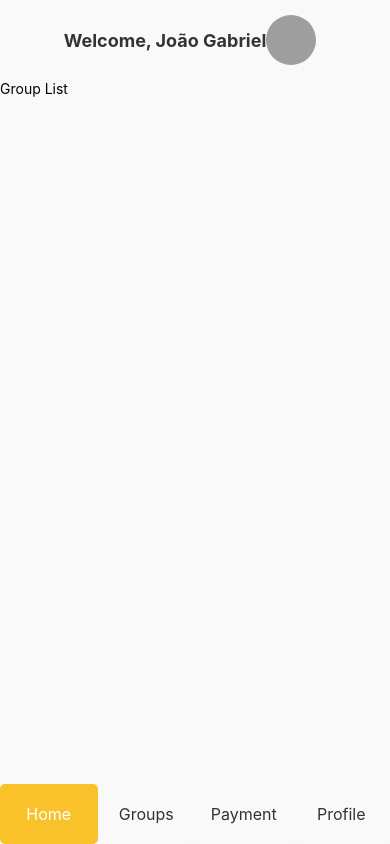
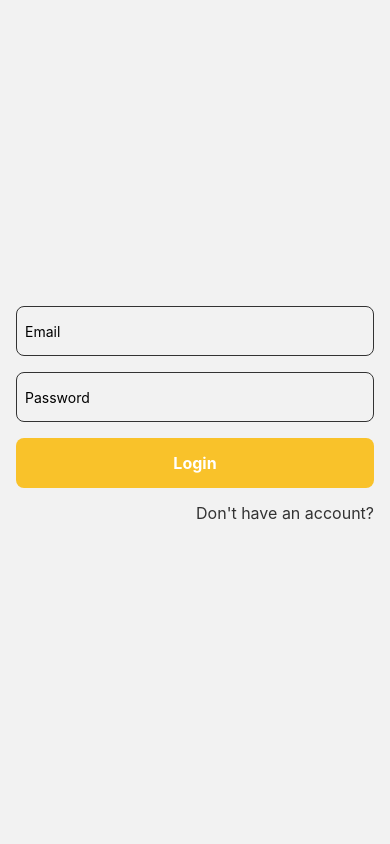
Before and after one commit to JoGabriel-Santos/gym, a React Native app in the folder client/: screen /Auth in a window 390 px wide. Built offline with nearby package versions, Linux system fonts and the light colour scheme; grey boxes are pictures that could not be loaded.

Commit message:
Implementing Authentication

```diff
--- a/client/App.js
+++ b/client/App.js
@@ -1,17 +1,51 @@
-import React from "react";
+import React, { useEffect } from "react";
 
-import { NavigationContainer } from "@react-navigation/native";
+import { NavigationContainer, useNavigation } from "@react-navigation/native";
 import { createStackNavigator } from "@react-navigation/stack";
 
+import AsyncStorage from "@react-native-async-storage/async-storage";
+
 import Home from "./src/screens/Home";
+import Auth from "./src/screens/Auth";
 
 const Stack = createStackNavigator();
 
+const getUserInfo = async () => {
+    const navigation = useNavigation();
+
+    try {
+        const userInfo = await AsyncStorage.getItem("userInfo");
+
+        if (userInfo) {
+            navigation.navigate("Home");
+
+        } else {
+            navigation.navigate("Auth");
+        }
+
+    } catch (error) {
+        console.log("Error getting user information: ", error);
+    }
+};
+
 function App() {
+    useEffect(() => {
+        const fetchUserInfo = async () => {
+            try {
+                await getUserInfo();
+
+            } catch (error) {
+                console.log("Error in fetchUserInfo: ", error);
+            }
+        };
+
+        fetchUserInfo();
+    }, []);
 
     return (
         <NavigationContainer>
             <Stack.Navigator screenOptions={{ headerShown: false }}>
+                <Stack.Screen name="Auth" component={Auth}/>
                 <Stack.Screen name="Home" component={Home}/>
             </Stack.Navigator>
         </NavigationContainer>
--- a/client/package.json
+++ b/client/package.json
@@ -10,6 +10,7 @@
     },
     "dependencies": {
         "@expo-google-fonts/dosis": "^0.2.3",
+        "@react-native-async-storage/async-storage": "^1.18.2",
         "@react-navigation/native": "^6.1.7",
         "@react-navigation/stack": "^6.3.17",
         "expo": "~48.0.18",
--- /dev/null
+++ b/client/src/screens/Auth/index.js
@@ -0,0 +1,48 @@
+import React, { useState } from "react";
+import { Text, TextInput, TouchableOpacity, View } from "react-native";
+
+import styles from "./styles";
+
+const Auth = () => {
+    const [email, setEmail] = useState("");
+    const [password, setPassword] = useState("");
+
+    const handleLogin = () => {
+        console.log("Email: ", email);
+        console.log("Password: ", password);
+    };
+
+    return (
+        <View style={styles.container}>
+            <TextInput
+                style={styles.input}
+                onChangeText={input => setEmail(input)}
+                placeholder="Email"
+                value={email}
+                autoCapitalize="none"
+                keyboardType="email-address"
+            ></TextInput>
+
+            <TextInput
+                style={styles.input}
+                onChangeText={input => setPassword(input)}
+                placeholder="Password"
+                value={password}
+                secureTextEntry
+            ></TextInput>
+
+            <TouchableOpacity
+                style={styles.button}
+                onPress={handleLogin}
+            >
+                <Text style={styles.buttonText}>Login</Text>
+            </TouchableOpacity>
+
+            <TouchableOpacity style={styles.buttonToggleView}>
+                <Text style={styles.buttonToggle}>Don't have an account?</Text>
+            </TouchableOpacity>
+        </View>
+    )
+}
+
+export default Auth;
--- /dev/null
+++ b/client/src/screens/Auth/styles.js
@@ -0,0 +1,38 @@
+import { StyleSheet } from "react-native";
+
+const styles = StyleSheet.create({
+    container: {
+        flex: 1,
+        justifyContent: "center",
+        paddingHorizontal: 16,
+    },
+    button: {
+        backgroundColor: "#f9c22a",
+        borderRadius: 8,
+        paddingVertical: 15,
+    },
+    buttonText: {
+        color: "#ffffff",
+        fontSize: 16,
+        fontWeight: "bold",
+        textAlign: "center",
+    },
+    buttonToggleView: {
+        alignItems: "flex-end",
+    },
+    buttonToggle: {
+        color: "#333",
+        fontSize: 16,
+        paddingVertical: 15,
+    },
+    input: {
+        borderColor: "#333",
+        borderRadius: 8,
+        borderWidth: 1,
+        height: 50,
+        marginBottom: 16,
+        paddingHorizontal: 8,
+    },
+});
+
+export default styles;
--- a/client/src/screens/Home/index.js
+++ b/client/src/screens/Home/index.js
@@ -1,10 +1,10 @@
 import React, { useState } from "react";
 import { View, Text } from "react-native";
 
-import styles from "./styles";
-
 import NavBar from "../../components/NavBar";
 import ProfileImage from "../../components/ProfileImage";
+
+import styles from "./styles";
 
 const Home = () => {
     const [activeButton, setActiveButton] = useState("Home");
```
Also changed, not shown: 1 other file (tests, documents, lock files or other folders).
